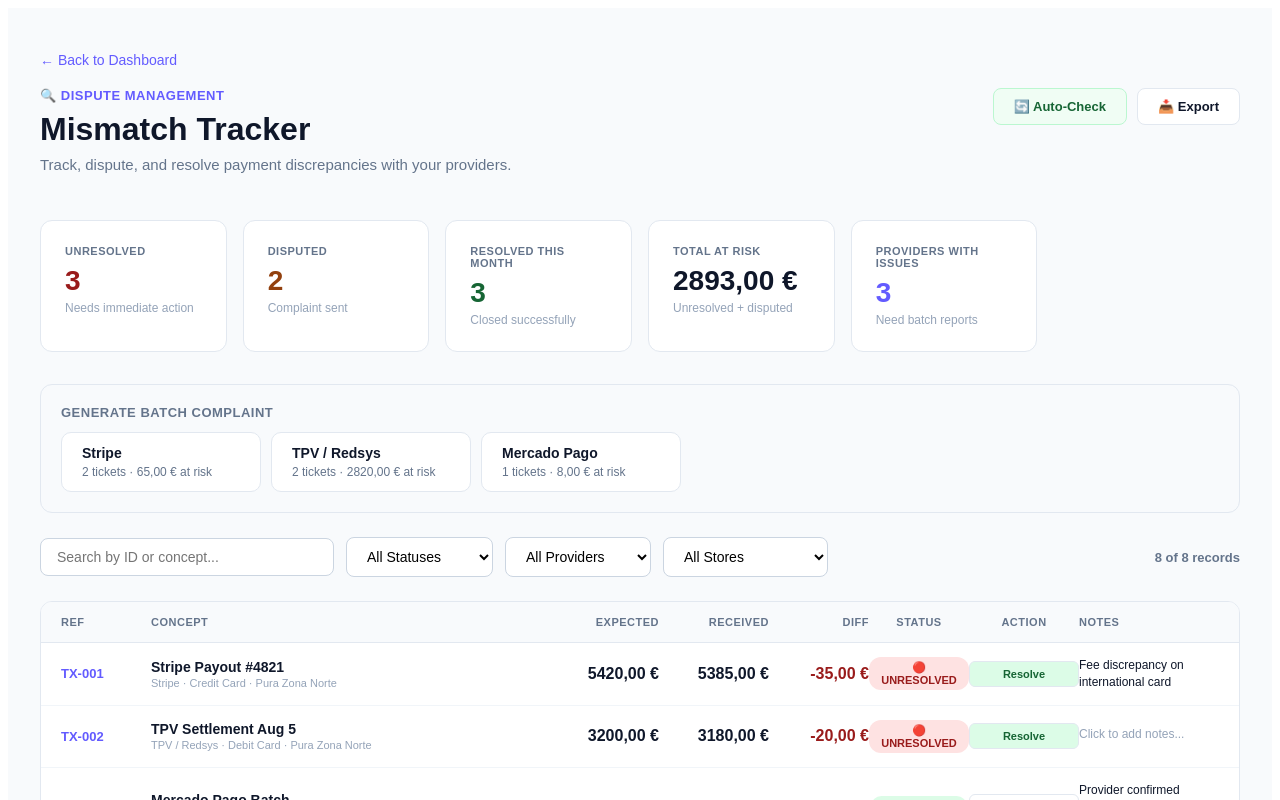
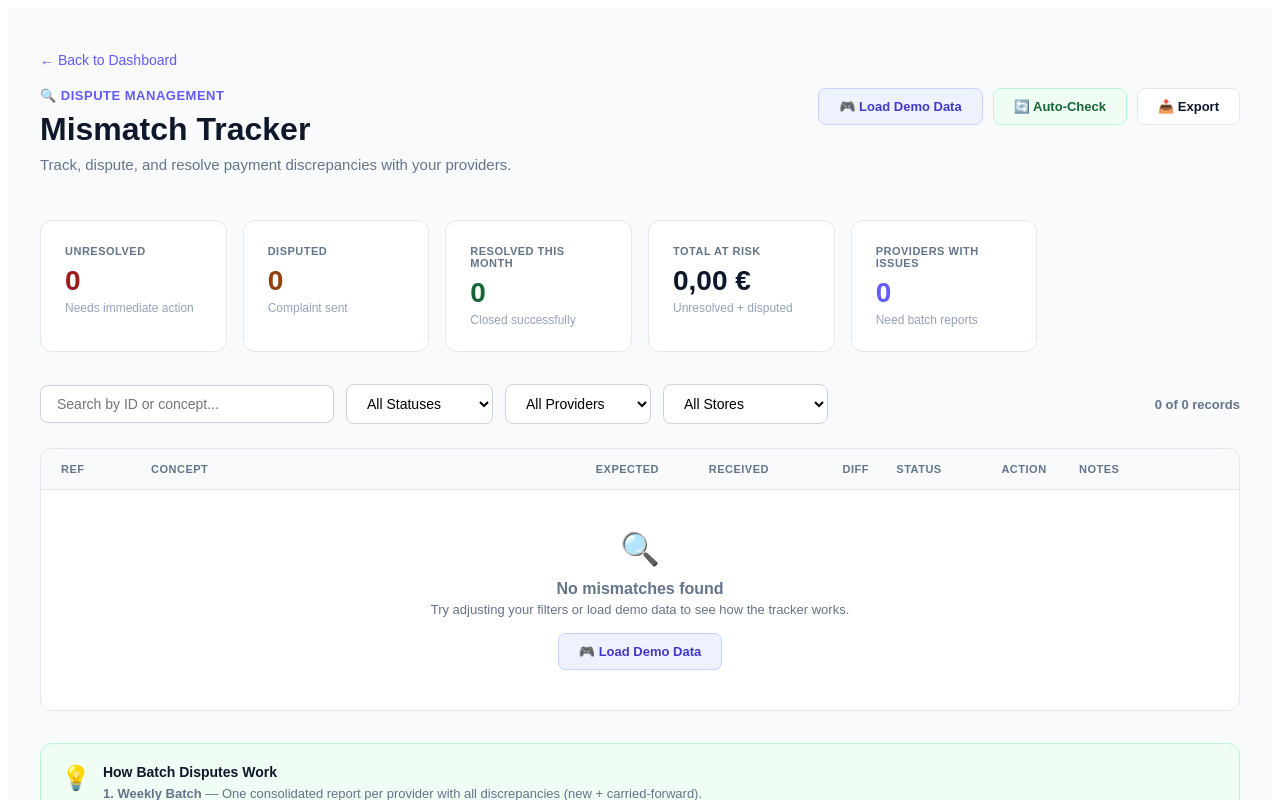
Before and after one commit to gerardobirkhofer-lab/clearflow-frontend, a React (Vite) app: page /mismatch-tracker in a window 1280 px wide. Shown: the top 800 px of the page. Built offline with nearby package versions, Linux system fonts and the light colour scheme.

Commit message:
fix: empty mismatch/dispute state by default, add load demo data button

```diff
--- a/src/pages/MismatchTracker.tsx
+++ b/src/pages/MismatchTracker.tsx
@@ -34,7 +34,10 @@ export default function MismatchTracker({ mode = 'mismatches' }: { mode?: 'misma
   const [autoCheckMessage, setAutoCheckMessage] = useState<string | null>(null);
   const [reportFrequency, setReportFrequency] = useState<'daily' | 'weekly' | 'immediate'>('weekly');
 
-  const [mismatches, setMismatches] = useState<Mismatch[]>([
+  const [mismatches, setMismatches] = useState<Mismatch[]>([]);
+
+  const loadDemoData = () => {
+    setMismatches([
       { id: 'TX-001', concept: 'Stripe Payout #4821', expected: 5420, received: 5385, difference: -35, provider: 'Stripe', store: 'Pura Zona Norte', status: 'unresolved', date: '2026-08-07', notes: 'Fee discrepancy on international card', cardType: 'Credit Card', firstReportedDate: '2026-08-07', timesReported: 1 },
       { id: 'TX-002', concept: 'TPV Settlement Aug 5', expected: 3200, received: 3180, difference: -20, provider: 'TPV / Redsys', store: 'Pura Zona Norte', status: 'unresolved', date: '2026-08-06', notes: '', cardType: 'Debit Card', firstReportedDate: '2026-08-06', timesReported: 1 },
       { id: 'TX-003', concept: 'Mercado Pago Batch', expected: 2100, received: 2095, difference: -5, provider: 'Mercado Pago', store: 'Pura Online Shop', status: 'resolved', date: '2026-08-05', resolvedDate: '2026-08-08', notes: 'Provider confirmed rounding error, credited next batch', cardType: 'Credit Card', firstReportedDate: '2026-08-05', timesReported: 1 },
@@ -44,6 +47,7 @@ export default function MismatchTracker({ mode = 'mismatches' }: { mode?: 'misma
       { id: 'TX-007', concept: 'TPV Settlement Jul 28', expected: 4500, received: 4485, difference: -15, provider: 'TPV / Redsys', store: 'Pura Online Shop', status: 'resolved', date: '2026-07-28', resolvedDate: '2026-08-02', notes: 'Interchange fee adjustment', cardType: 'Credit Card', firstReportedDate: '2026-07-28', timesReported: 1 },
       { id: 'TX-008', concept: 'Mercado Pago Payout', expected: 3800, received: 3792, difference: -8, provider: 'Mercado Pago', store: 'Pura Zona Norte', status: 'disputed', date: '2026-07-25', notes: 'Waiting for fee breakdown documentation', cardType: 'Debit Card', firstReportedDate: '2026-07-25', timesReported: 3 },
     ]);
+  };
 
   const updateStatus = (id: string, newStatus: Mismatch['status']) => {
     setMismatches(prev => prev.map(m => {
@@ -214,6 +218,18 @@ ClearFlow Reconciliation System
           </p>
         </div>
         <div style={{ display: 'flex', gap: 10 }}>
+          {mismatches.length === 0 && (
+            <button
+              onClick={loadDemoData}
+              style={{
+                padding: '10px 20px', borderRadius: 8, border: '1px solid #c7d2fe',
+                background: '#eef2ff', color: '#4338ca', fontSize: 13, fontWeight: 600,
+                cursor: 'pointer', display: 'flex', alignItems: 'center', gap: 8,
+              }}
+            >
+              🎮 Load Demo Data
+            </button>
+          )}
           <button
             onClick={autoCheckResolutions}
             style={{
@@ -503,8 +519,20 @@ ClearFlow Reconciliation System
         {filtered.length === 0 && (
           <div style={{ padding: 40, textAlign: 'center', color: '#64748b' }}>
             <div style={{ fontSize: 32, marginBottom: 12 }}>🔍</div>
-            <div style={{ fontWeight: 600 }}>No mismatches found</div>
-            <div style={{ fontSize: 13, marginTop: 4 }}>Try adjusting your filters</div>
+            <div style={{ fontWeight: 600 }}>No {mode === 'disputes' ? 'disputes' : 'mismatches'} found</div>
+            <div style={{ fontSize: 13, marginTop: 4, marginBottom: 16 }}>Try adjusting your filters or load demo data to see how the tracker works.</div>
+            {mismatches.length === 0 && (
+              <button
+                onClick={loadDemoData}
+                style={{
+                  padding: '10px 20px', borderRadius: 8, border: '1px solid #c7d2fe',
+                  background: '#eef2ff', color: '#4338ca', fontSize: 13, fontWeight: 600,
+                  cursor: 'pointer',
+                }}
+              >
+                🎮 Load Demo Data
+              </button>
+            )}
           </div>
         )}
       </div>
```
Lines whose indentation alone changed are shown as unchanged.
